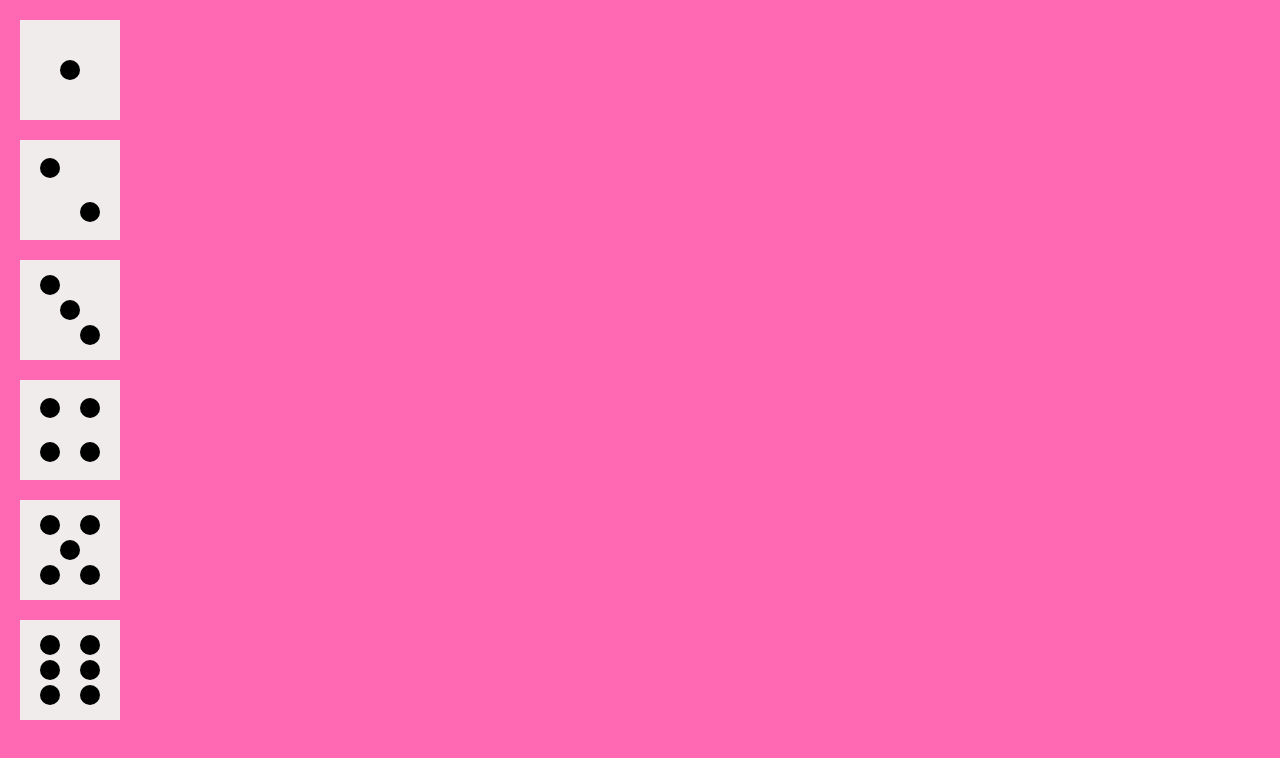
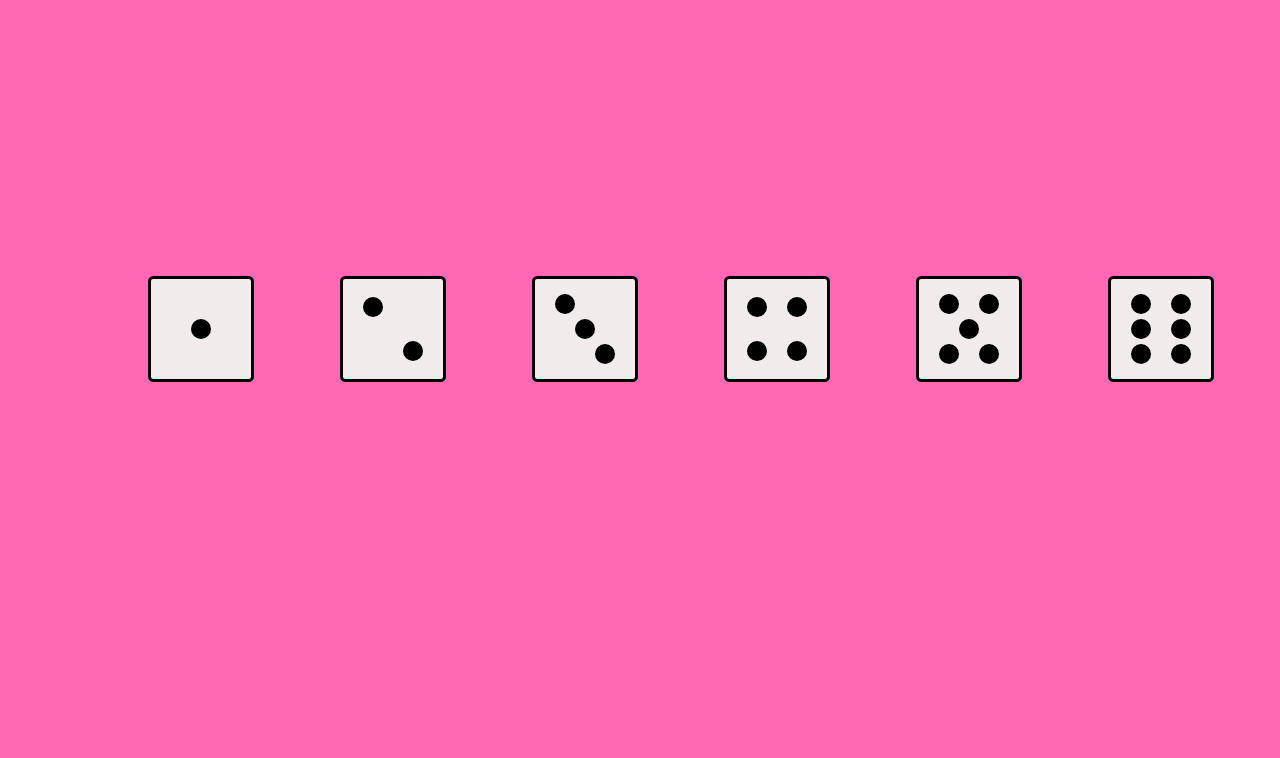
Before and after one commit to Jonasfe23/Dice, a plain HTML site: page index.html in a window 1280 px wide. Drawn offline with Linux system fonts and the light colour scheme.

Commit message:
Update html and css

```diff
--- a/CSS/style.css
+++ b/CSS/style.css
@@ -3,12 +3,20 @@ body {
     margin: 0;
 }
 
+.wrapper {
+    margin-top: 20%;
+    margin-left: 10%;
+    display: grid;
+    grid-template-columns: repeat(6, 1fr);
+}
 
 .dice-1 {
     width: 100px;
     height: 100px;
     background: rgb(240, 236, 236);
     margin: 20px;
+    border-radius: 5%;
+    border: solid black;
     display: grid;
     grid-template-columns: 1fr 1fr 1fr 1fr 1fr;
     grid-template-rows: 1fr 1fr 1fr 1fr 1fr;
@@ -30,6 +38,8 @@ body {
     height: 100px;
     background: rgb(240, 236, 236);
     margin: 20px;
+    border-radius: 5%;
+    border: solid black;
     display: grid;
     row-gap: 5px;
     grid-template-columns: 1fr 1fr 1fr 1fr 1fr;
@@ -50,6 +60,8 @@ body {
     height: 100px;
     background: rgb(240, 236, 236);
     margin: 20px;
+    border-radius: 5%;
+    border: solid black;
     display: grid;
     row-gap: 5px;
     grid-template-columns: 1fr 1fr 1fr 1fr 1fr;
@@ -73,6 +85,8 @@ body {
     height: 100px;
     background: rgb(240, 236, 236);
     margin: 20px;
+    border-radius: 5%;
+    border: solid black;
     display: grid;
     row-gap: 5px;
     grid-template-columns: 1fr 1fr 1fr 1fr 1fr;
@@ -100,6 +114,8 @@ body {
     height: 100px;
     background: rgb(240, 236, 236);
     margin: 20px;
+    border-radius: 5%;
+    border: solid black;
     display: grid;
     row-gap: 5px;
     grid-template-columns: 1fr 1fr 1fr 1fr 1fr;
@@ -132,6 +148,8 @@ body {
     height: 100px;
     background: rgb(240, 236, 236);
     margin: 20px;
+    border-radius: 5%;
+    border: solid black;
     display: grid;
     row-gap: 5px;
     grid-template-columns: 1fr 1fr 1fr 1fr 1fr;
--- a/index.html
+++ b/index.html
@@ -9,6 +9,7 @@
 </head>
 
 <body>
+    <div class="wrapper">
         <article class="dice-1">
             <aside class="dot dot-dice-1"></aside>
         </article>
@@ -47,7 +48,7 @@
             <aside class="dot dot-dice-6-5"></aside>
             <aside class="dot dot-dice-6-6"></aside>
         </article>
-
+    </div>
 
 </body>
 
```
Lines whose indentation alone changed are shown as unchanged.
